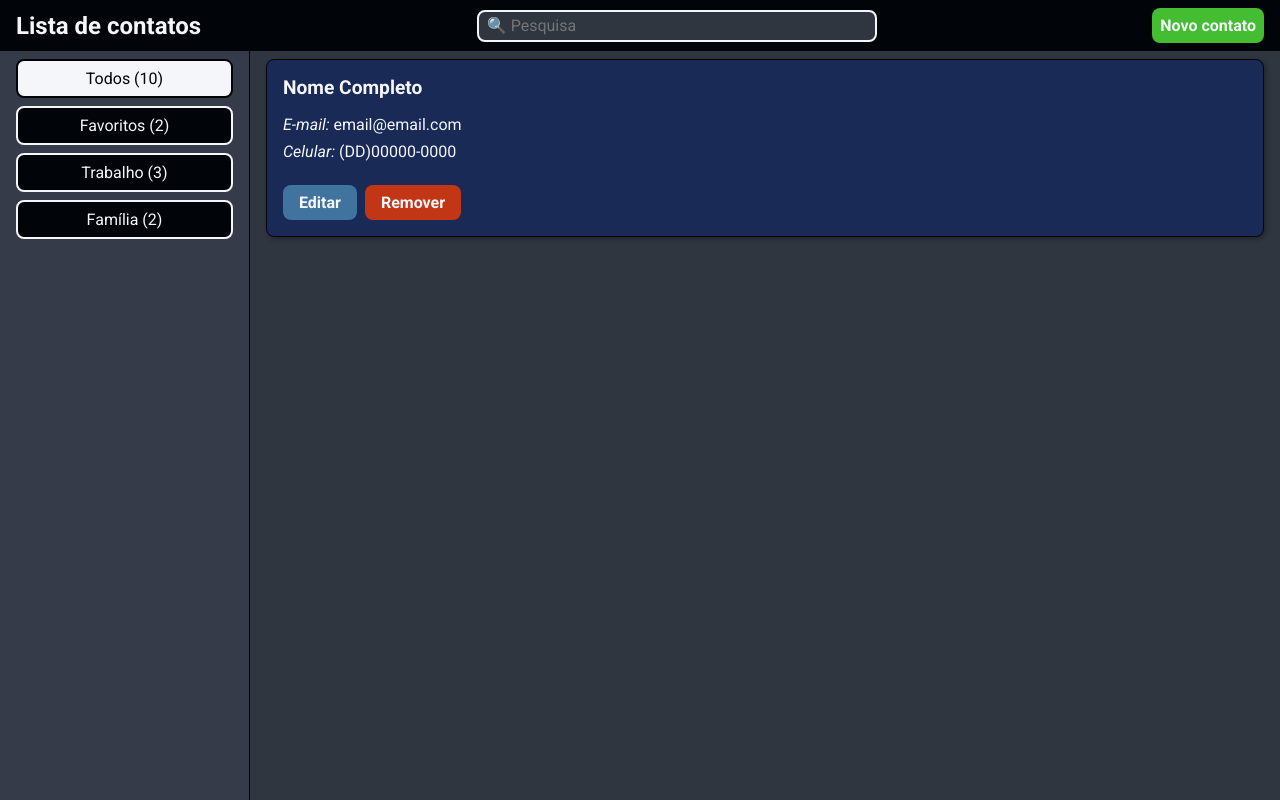
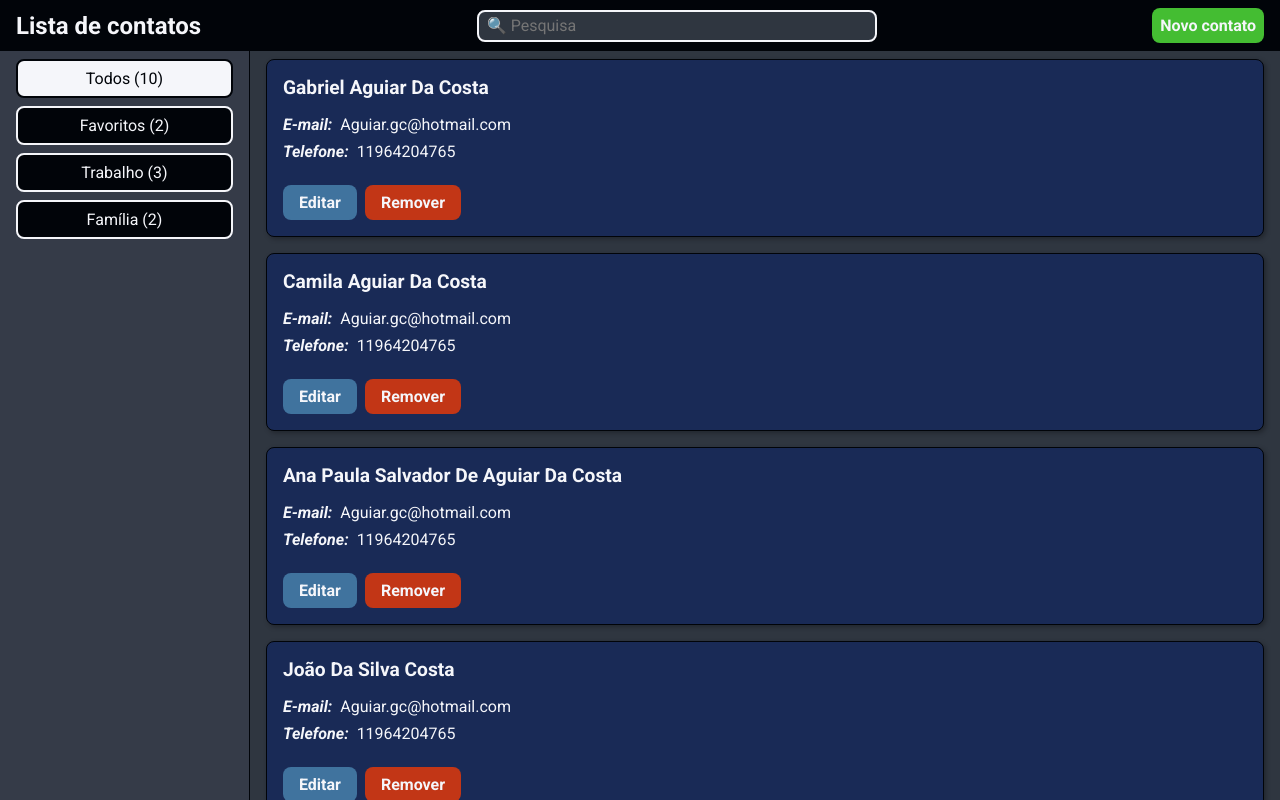
Before and after one commit to Aguiar-gabrielcosta/lista-de-contatos-react, a React (Create React App) app: page / in a window 1280 px wide. Built offline with nearby package versions, Linux system fonts and the light colour scheme.

Commit message:
Adiciona a iplementação dos controles de editar e remover

```diff
--- a/src/components/ContatoCard/index.tsx
+++ b/src/components/ContatoCard/index.tsx
@@ -1,15 +1,97 @@
+import { useEffect, useState } from 'react'
+import { useDispatch } from 'react-redux'
 import Botao from '../Botao'
 import * as S from './styles'
 import * as enums from '../../utils/enums/botao'
+import { editar, remover } from '../../store/reducers/contato'
 
-const ContatoCard = () => {
+type Props = {
+  nome: string
+  email: string
+  telefone: string
+}
+
+const ContatoCard = ({
+  nome,
+  email: emailOriginal,
+  telefone: telefoneOriginal
+}: Props) => {
+  const dispatch = useDispatch()
+  const [editando, setEditando] = useState(false)
+  const [email, setEmail] = useState('')
+  const [telefone, setTelefone] = useState('')
+
+  useEffect(() => {
+    if (emailOriginal.length >= 0) {
+      setEmail(emailOriginal)
+    }
+  }, [emailOriginal])
+
+  useEffect(() => {
+    if (telefoneOriginal.length >= 0) {
+      setTelefone(telefoneOriginal)
+    }
+  }, [telefoneOriginal])
+
   return (
     <S.ContatoCard>
-      <S.ContatoTitulo>nome completo</S.ContatoTitulo>
-      <S.ContatoEmail>email@email.com</S.ContatoEmail>
-      <S.ContatoTelefone>(DD)00000-0000</S.ContatoTelefone>
-      <Botao tipo={enums.TipoBotao.NEUTRO}>Editar</Botao>
-      <Botao tipo={enums.TipoBotao.NEGATIVO}>Remover</Botao>
+      <S.ContatoNome>{nome}</S.ContatoNome>
+      <S.ContatoDados>
+        <S.ContatoLabel htmlFor="email">E-mail:</S.ContatoLabel>
+        <S.ContatoEmail
+          value={email}
+          onChange={(e) => setEmail(e.target.value)}
+          id="email"
+          disabled={!editando}
+        />
+      </S.ContatoDados>
+      <S.ContatoDados>
+        <S.ContatoLabel htmlFor="tel">Telefone:</S.ContatoLabel>
+        <S.ContatoTelefone
+          value={telefone}
+          onChange={(e) => setTelefone(e.target.value)}
+          id="tel"
+          disabled={!editando}
+        />
+      </S.ContatoDados>
+      {editando ? (
+        <>
+          <Botao
+            tipo={enums.TipoBotao.POSITIVO}
+            onClick={() => {
+              dispatch(editar({ nome, email, telefone }))
+              setEditando(false)
+            }}
+          >
+            Salvar
+          </Botao>
+          <Botao
+            tipo={enums.TipoBotao.NEGATIVO}
+            onClick={() => {
+              setEditando(false)
+              setEmail(emailOriginal)
+              setTelefone(telefoneOriginal)
+            }}
+          >
+            Cancelar
+          </Botao>
+        </>
+      ) : (
+        <>
+          <Botao
+            tipo={enums.TipoBotao.NEUTRO}
+            onClick={() => setEditando(true)}
+          >
+            Editar
+          </Botao>
+          <Botao
+            tipo={enums.TipoBotao.NEGATIVO}
+            onClick={() => dispatch(remover(nome))}
+          >
+            Remover
+          </Botao>
+        </>
+      )}
     </S.ContatoCard>
   )
 }
--- a/src/components/ContatoCard/styles.ts
+++ b/src/components/ContatoCard/styles.ts
@@ -9,21 +9,30 @@ export const ContatoCard = styled.div`
   box-shadow: 2px 2px 5px rgba(0, 0, 0, 0.3);
 `
 
-export const ContatoTitulo = styled.h2`
+export const ContatoNome = styled.h2`
   font-size: 1.2rem;
   font-weight: bold;
   margin-bottom: 16px;
   text-transform: capitalize;
 `
 
-export const ContatoEmail = styled.p`
+export const ContatoDados = styled.div`
+  margin-bottom: 8px;
+  max-width: 400px;
+`
+
+export const ContatoLabel = styled.label`
   font-size: 1rem;
-  margin-bottom: 8px;
+  font-style: italic;
+  font-weight: bold;
+  margin-right: 8px;
+`
 
-  &::before {
-    content: 'E-mail: ';
-    font-style: italic;
-  }
+export const ContatoEmail = styled.input`
+  font-size: 1rem;
+  background-color: transparent;
+  border: none;
+  width: 70%;
 `
 
 export const ContatoTelefone = styled(ContatoEmail)`
--- a/src/containers/ListaDeContatos/index.tsx
+++ b/src/containers/ListaDeContatos/index.tsx
@@ -1,10 +1,24 @@
+import { useSelector } from 'react-redux'
 import ContatoCard from '../../components/ContatoCard'
 import * as S from './styles'
+import { RootReducer } from '../../store'
 
 const ListaDeContatos = () => {
+  const { itens } = useSelector((state: RootReducer) => state.contatos)
+
   return (
     <S.ListaDeContatos>
-      <ContatoCard />
+      <ul>
+        {itens.map((contato) => (
+          <li key={contato.nome}>
+            <ContatoCard
+              nome={contato.nome}
+              email={contato.email}
+              telefone={contato.telefone}
+            />
+          </li>
+        ))}
+      </ul>
     </S.ListaDeContatos>
   )
 }
--- a/src/store/reducers/contato.ts
+++ b/src/store/reducers/contato.ts
@@ -59,14 +59,15 @@ const contatosSlice = createSlice({
         state.itens.push(action.payload)
       }
     },
-    editar: (state, action: PayloadAction<ContatoType>) => {
+    editar: (state, action: PayloadAction<Omit<ContatoType, 'categoria'>>) => {
       const indexContatoEditado = state.itens.findIndex(
         (contato) =>
           contato.nome.toLowerCase() === action.payload.nome.toLowerCase()
       )
 
       if (indexContatoEditado >= 0) {
-        state.itens[indexContatoEditado] = action.payload
+        state.itens[indexContatoEditado].email = action.payload.email
+        state.itens[indexContatoEditado].telefone = action.payload.telefone
       }
     }
   }
--- a/src/styles/index.ts
+++ b/src/styles/index.ts
@@ -6,7 +6,8 @@ const EstiloGlobal = createGlobalStyle`
     padding: 0;
     box-sizing: border-box;
     font-family: Roboto, sans-serif;
-    color: ${(props) => props.theme.corTexto}
+    color: ${(props) => props.theme.corTexto};
+    list-style: none;
   }
 
   body {
```
